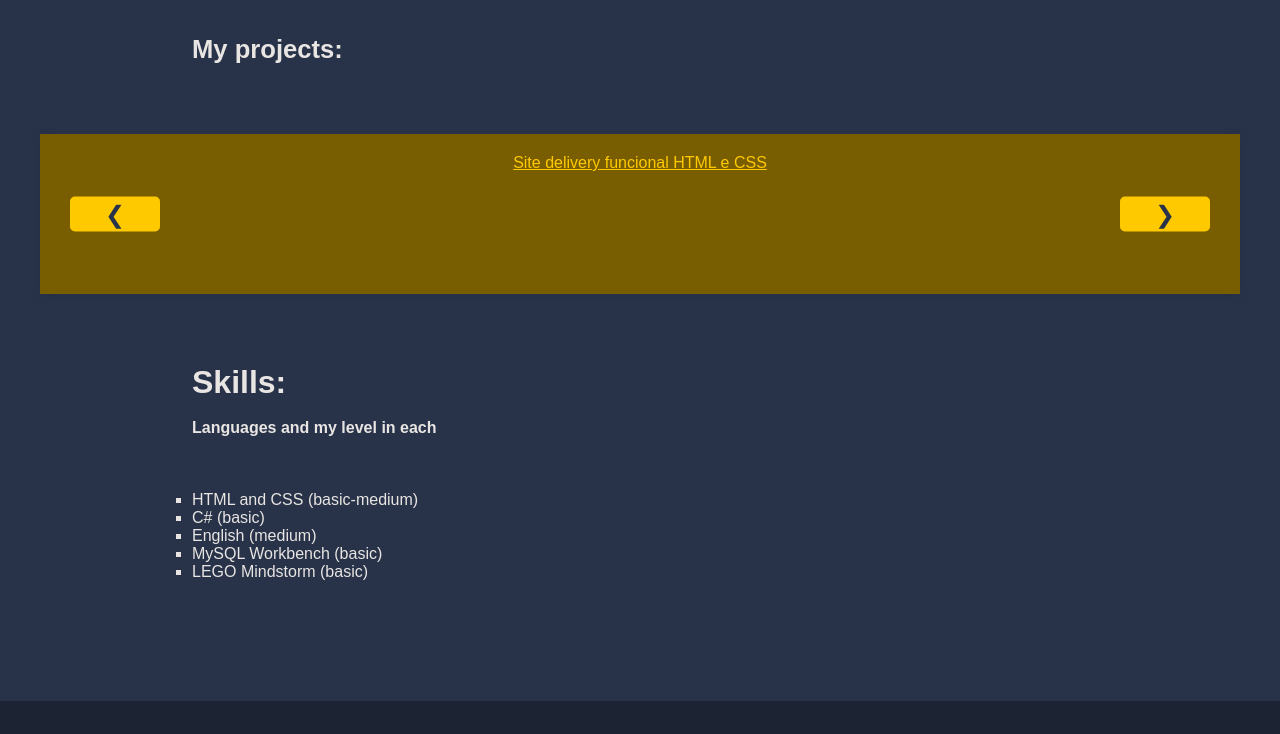
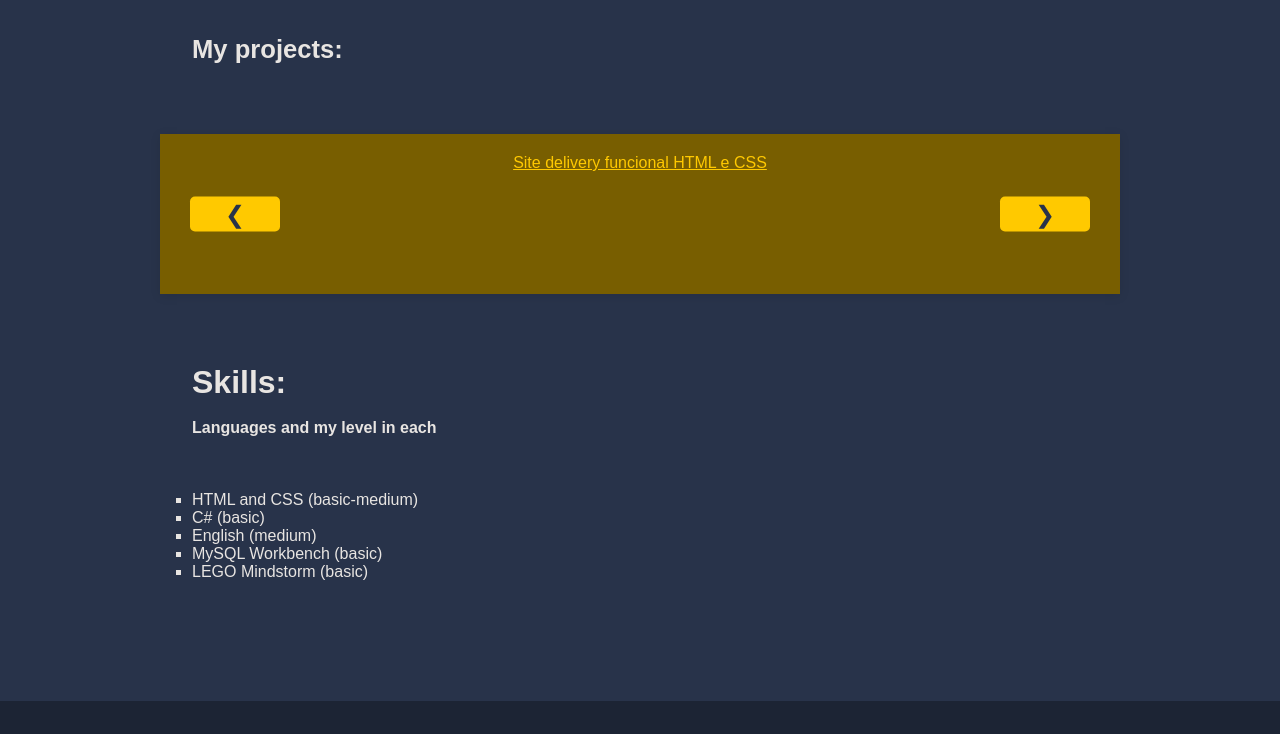
Before and after one commit to sldeduardo/portfolio, a plain HTML site: page index.html in a window 1280 px wide. Shown: the part 1800-2534 px from the top of the page. Drawn offline with Linux system fonts and the light colour scheme.

Commit message:
Update style.css

```diff
--- a/style.css
+++ b/style.css
@@ -89,7 +89,7 @@ footer ul p{padding-right: 10px;}
   box-shadow: 0 2px 10px rgba(0, 0, 0, 0.1);
   text-align: center;
   margin-top: 70px;
-  width: 1200px;
+  width: 75%;
   margin-left: auto;
   margin-right: auto;}
 
```
